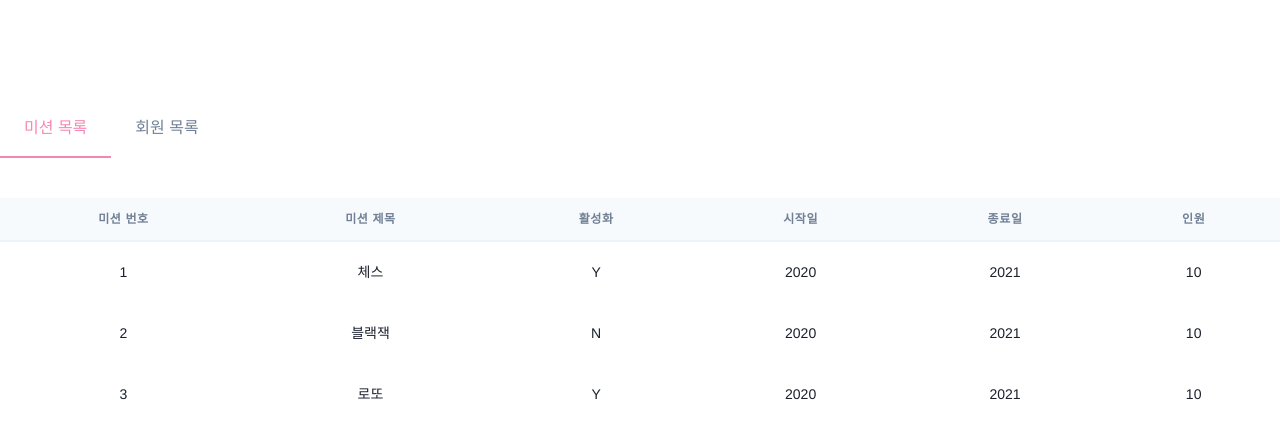
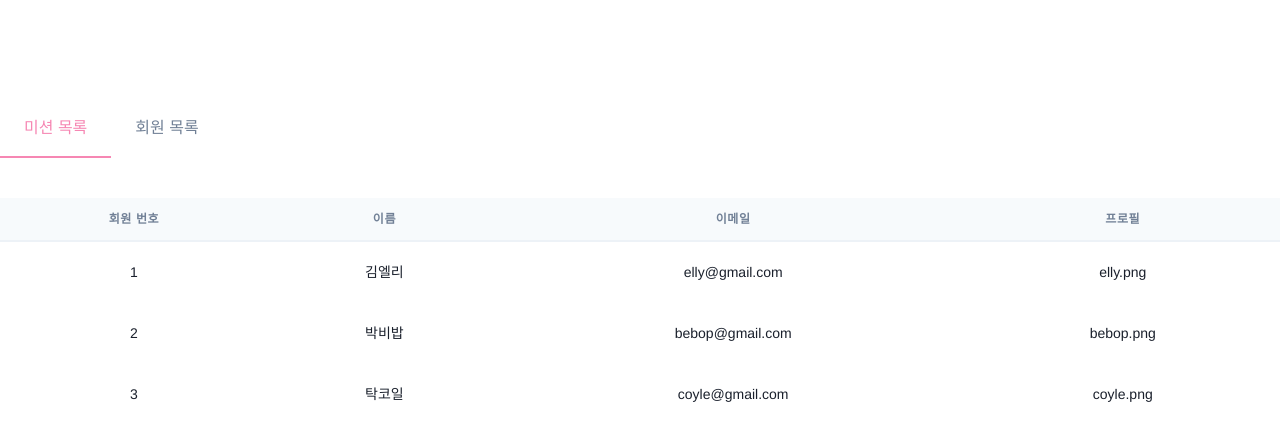
Before and after one commit to PEACH-BROS/lets-merge, a Vue app in the folder src/front/: page /members in a window 1280 px wide. Shown: the top 440 px of the page. Built offline with nearby package versions, Linux system fonts and the light colour scheme.

Commit message:
feat: 라우터 분리
- 회원 mock 데이터 추가

```diff
--- a/src/front/package.json
+++ b/src/front/package.json
@@ -22,6 +22,7 @@
     "eslint": "^6.7.2",
     "eslint-plugin-vue": "^6.2.2",
     "tailwindcss": "^1.4.6",
+    "vue-router": "^3.3.2",
     "vue-template-compiler": "^2.6.11"
   },
   "eslintConfig": {
--- a/src/front/src/App.vue
+++ b/src/front/src/App.vue
@@ -3,7 +3,7 @@
         <div id="container">
             <NavigationBar/>
             <div id="body">
-                <MissionList/>
+                <router-view/>
             </div>
         </div>
     </div>
@@ -11,13 +11,11 @@
 
 <script>
     import './assets/styles/style.css'
-    import MissionList from "./components/MissionList";
     import NavigationBar from "./components/navigartion/NavigationBar";
 
     export default {
         name: 'App',
         components: {
-            MissionList,
             NavigationBar
         }
     }
--- /dev/null
+++ b/src/front/src/components/MemberList.vue
@@ -0,0 +1,53 @@
+<template>
+    <div>
+        <table class="min-w-full leading-normal">
+            <thead>
+            <tr>
+                <th class="px-5 py-3 border-b-2 border-gray-200 bg-gray-100 text-center text-xs text-gray-600 tracking-wider">
+                    회원 번호
+                </th>
+                <th class="px-5 py-3 border-b-2 border-gray-200 bg-gray-100 text-center text-xs text-gray-600 tracking-wider">
+                    이름
+                </th>
+                <th class="px-5 py-3 border-b-2 border-gray-200 bg-gray-100 text-center text-xs text-gray-600 tracking-wider">
+                    이메일
+                </th>
+                <th class="px-5 py-3 border-b-2 border-gray-200 bg-gray-100 text-center text-xs text-gray-600 tracking-wider">
+                    프로필
+                </th>
+            </tr>
+            </thead>
+            <tbody>
+            <tr :key="member.id" v-for="member in members">
+                <td class="px-5 py-5 bg-white text-sm">
+                    <p class="text-gray-900 whitespace-no-wrap">{{member.id}}</p>
+                </td>
+                <td class="px-5 py-5 bg-white text-sm">
+                    <p class="text-gray-900 whitespace-no-wrap">{{member.name}}</p>
+                </td>
+                <td class="px-5 py-5 bg-white text-sm">
+                    <p class="text-gray-900 whitespace-no-wrap">{{member.email}}</p>
+                </td>
+                <td class="px-5 py-5 bg-white text-sm">
+                    <p class="text-gray-900 whitespace-no-wrap">{{member.profile}}</p>
+                </td>
+            </tr>
+            </tbody>
+        </table>
+    </div>
+</template>
+
+<script>
+    import {mapState} from 'vuex';
+
+    export default {
+        name: "memberList",
+        computed: {
+            ...mapState('member', ['members']),
+        },
+        methods: {}
+    }
+</script>
+
+<style scoped>
+</style>
--- a/src/front/src/components/navigartion/NavigationItem.vue
+++ b/src/front/src/components/navigartion/NavigationItem.vue
@@ -1,11 +1,13 @@
 <template>
     <div>
+        <router-link :to="category.path">
             <button
                     :class="category.selected ? 'text-pink-400 border-b-2 font-medium border-pink-400' : ''"
                     @click="selectCategory"
                     class="text-gray-600 py-4 px-6 block hover:text-pink-400 focus:outline-none">
                 {{category.name}}
             </button>
+        </router-link>
     </div>
 </template>
 
--- a/src/front/src/main.js
+++ b/src/front/src/main.js
@@ -1,10 +1,12 @@
 import Vue from 'vue'
-import App from './App.vue'
-import store from './store'
+import App from '@/App.vue'
+import store from '@/store'
+import router from '@/router'
 
 Vue.config.productionTip = false
 
 new Vue({
     store,
+    router,
     render: h => h(App),
 }).$mount('#app')
--- /dev/null
+++ b/src/front/src/router/index.js
@@ -0,0 +1,27 @@
+import Vue from 'vue'
+import VueRouter from 'vue-router'
+import MissionList from '@/components/MissionList.vue'
+import MemberList from '@/components/MemberList.vue'
+
+Vue.use(VueRouter)
+
+const routes = [
+    {
+        path: '/missions',
+        name: 'MissionList',
+        component: MissionList
+    },
+    {
+        path: '/members',
+        name: 'Members',
+        component: MemberList
+    }
+]
+
+const router = new VueRouter({
+    mode: 'history',
+    base: process.env.BASE_URL,
+    routes
+})
+
+export default router
--- a/src/front/src/store/index.js
+++ b/src/front/src/store/index.js
@@ -2,12 +2,14 @@ import Vue from 'vue';
 import Vuex from 'vuex';
 import mission from '@/store/modules/mission'
 import category from '@/store/modules/category'
+import member from '@/store/modules/member'
 
 Vue.use(Vuex);
 
 export default new Vuex.Store({
     modules: {
         mission,
-        category
+        category,
+        member
     }
 })
--- a/src/front/src/store/modules/category.js
+++ b/src/front/src/store/modules/category.js
@@ -2,8 +2,8 @@ export default {
     namespaced: true,
     state: {
         categories: [
-            {name: "미션 목록", selected: true},
-            {name: "회원 목록", selected: false},
+            {name: "미션 목록", path: "missions", selected: true},
+            {name: "회원 목록", path: "members", selected: false},
         ]
     },
     mutations: {
--- /dev/null
+++ b/src/front/src/store/modules/member.js
@@ -0,0 +1,10 @@
+export default {
+    namespaced: true,
+    state: {
+        members: [
+            {id: 1, name: "김엘리", email: "elly@gmail.com", profile: "elly.png"},
+            {id: 2, name: "박비밥", email: "bebop@gmail.com", profile: "bebop.png"},
+            {id: 3, name: "탁코일", email: "coyle@gmail.com", profile: "coyle.png"},
+        ]
+    }
+}
```
Also changed, not shown: 1 other file (tests, documents, lock files or other folders). Lines whose indentation alone changed are shown as unchanged.
